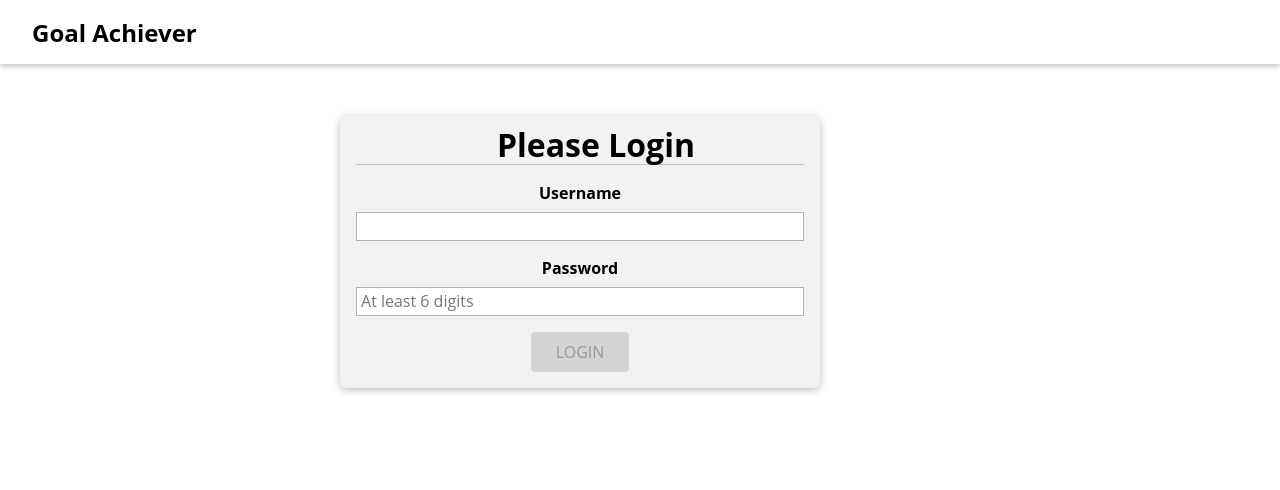
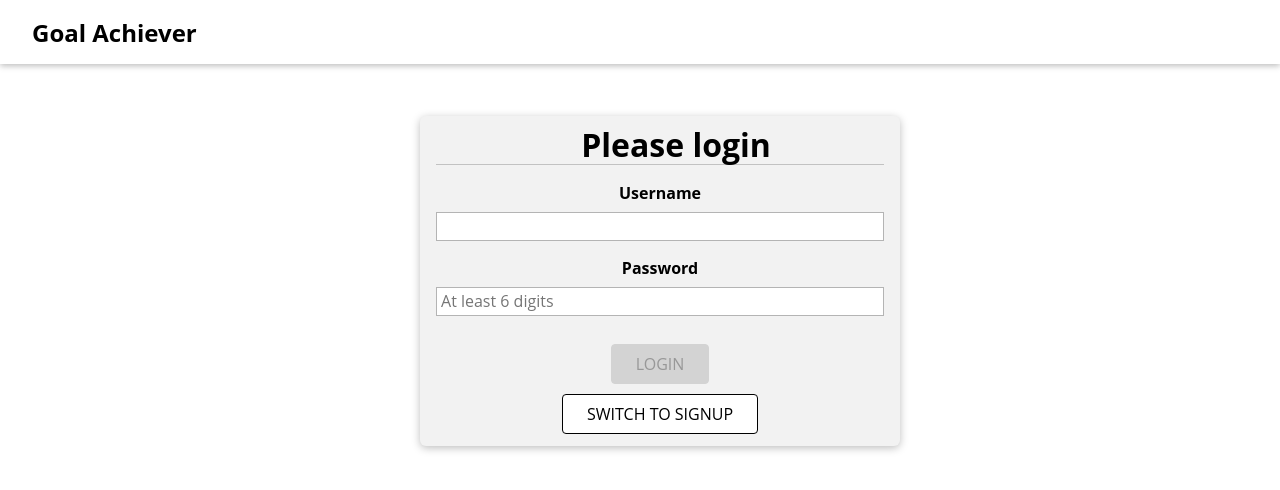
Before and after one commit to roeylrz/goal-achiever, a React (Create React App) app in the folder goal-achiever-client/: page /login in a window 1280 px wide. Shown: the top 490 px of the page. Built offline with nearby package versions, Linux system fonts and the light colour scheme; the HTML template or start-up script is replaced by a standard one.

Commit message:
Update Auth page

```diff
--- /dev/null
+++ b/goal-achiever-client/src/screens/auth/compoents/Footer.js
@@ -0,0 +1,27 @@
+import React from 'react';
+import Button from '../../../shared/components/formElements/Button';
+import classes from './Footer.module.scss';
+
+const Footer = ({ isValid, inLoginMode, switchLoginMode }) => {
+  const loginModeCaption = {
+    submitButton: 'SIGNUP',
+    changeModeButton: 'SWITCH TO LOGIN'
+  };
+  if (inLoginMode) {
+    loginModeCaption.submitButton = 'LOGIN';
+    loginModeCaption.changeModeButton = 'SWITCH TO SIGNUP';
+  }
+
+  return (
+    <div className={classes.Footer}>
+      <Button type="submit" disabled={!isValid}>
+        {loginModeCaption.submitButton}
+      </Button>
+      <Button onClick={switchLoginMode}>
+        {loginModeCaption.changeModeButton}
+      </Button>
+    </div>
+  );
+};
+
+export default Footer;
--- /dev/null
+++ b/goal-achiever-client/src/screens/auth/compoents/Footer.module.scss
@@ -0,0 +1,11 @@
+.Footer {
+  display: flex;
+  flex-direction: column;
+  align-items: center;
+  justify-content: space-between;
+  & Button {
+    &:not(:last-child) {
+      margin-bottom: 10px;
+    }
+  }
+}
--- /dev/null
+++ b/goal-achiever-client/src/screens/auth/hooks/auth-hook.js
@@ -0,0 +1,85 @@
+import { useState, useContext, useCallback } from 'react';
+import { AuthContext } from '../../../shared/context/auth-context';
+import { useForm } from '../../../shared/hooks/form-hook';
+import useHttpClient from '../../../shared/hooks/http-hook';
+
+const useHome = () => {
+  const auth = useContext(AuthContext);
+  const { error, sendRequest, clearError } = useHttpClient();
+  const [inLoginMode, setInLoginMode] = useState(true);
+  const [formState, inputHandler, setFormData] = useForm(
+    {
+      username: {
+        value: '',
+        isValid: false
+      },
+      password: {
+        value: '',
+        isValid: false
+      }
+    },
+    false
+  );
+
+  const authSubmitHandler = useCallback(
+    async (event) => {
+      event.preventDefault();
+      let url = '/users/login';
+      const paylaod = {
+        UserName: formState.inputs.username.value,
+        Password: formState.inputs.password.value
+      };
+      if (!inLoginMode) {
+        paylaod.FirstName = formState.inputs.firstname.value;
+        paylaod.LastName = formState.inputs.lastname.value;
+        url = '/users/signup';
+      }
+      const response = await sendRequest(url, 'POST', paylaod);
+      const { FirstName, LastName, token, userId } = response.data;
+      auth.login(userId, token, FirstName, LastName);
+    },
+    [formState, sendRequest, auth, inLoginMode]
+  );
+
+  const switchLoginMode = () => {
+    if (!inLoginMode) {
+      setFormData(
+        {
+          ...formState.inputs,
+          firstname: '',
+          lastname: ''
+        },
+        formState.inputs.username.isValid && formState.inputs.password.isValid
+      );
+    } else {
+      setFormData(
+        {
+          ...formState.inputs,
+          firstname: {
+            value: '',
+            isValid: false
+          },
+          lastname: {
+            value: '',
+            isValid: true
+          }
+        },
+        false
+      );
+    }
+    setInLoginMode((prevMode) => !prevMode);
+  };
+
+  return {
+    error,
+    formState,
+    inputHandler,
+    inLoginMode,
+    setInLoginMode,
+    authSubmitHandler,
+    switchLoginMode,
+    clearError
+  };
+};
+
+export default useHome;
--- a/goal-achiever-client/src/screens/auth/page/Auth.js
+++ b/goal-achiever-client/src/screens/auth/page/Auth.js
@@ -1,6 +1,7 @@
-import React from 'react';
-import { useForm } from '../../../shared/hooks/form-hook';
-import Button from '../../../shared/components/formElements/Button';
+import React, { useMemo } from 'react';
+import useHome from '../hooks/auth-hook';
+import ErrorModal from '../../../shared/components/UIElements/modal/ErrorModal';
+import Footer from '../compoents/Footer';
 import Card from '../../../shared/components/UIElements/card/Card';
 import Input from '../../../shared/components/formElements/Input';
 import {
@@ -10,27 +11,42 @@ import {
 import classes from './Auth.module.scss';
 
 const Auth = () => {
-  const [formState, inputHandler] = useForm(
-    {
-      username: {
-        value: '',
-        isValid: false
-      },
-      password: {
-        value: '',
-        isValid: false
-      }
-    },
-    false
-  );
+  const {
+    error,
+    clearError,
+    formState,
+    inputHandler,
+    inLoginMode,
+    switchLoginMode,
+    authSubmitHandler
+  } = useHome();
 
-  const authSubmitHandler = (event) => {
-    event.preventDefault();
-  };
-
-  return (
-    <form className={classes.Auth} onSubmit={authSubmitHandler}>
-      <Card headerLarge={'Please Login'}>
+  const loginRequest = `Please ${inLoginMode ? 'login' : 'signup'}`;
+  const content = useMemo(() => {
+    return (
+      <React.Fragment>
+        {!inLoginMode && (
+          <>
+            <Input
+              element="input"
+              id="firstname"
+              type="text"
+              label="First Name"
+              validators={[VALIDATOR_REQUIRE()]}
+              errorText="Please enter first name."
+              onInput={inputHandler}
+            />
+            <Input
+              element="input"
+              id="lastname"
+              type="text"
+              label="Last Name"
+              errorText="Please enter last name."
+              initialValid={true}
+              onInput={inputHandler}
+            />
+          </>
+        )}
         <Input
           id="username"
           element="input"
@@ -50,9 +66,24 @@ const Auth = () => {
           errorText="Please enter a valid title"
           onInput={inputHandler}
         />
-        <Button type="submit" disabled={!formState.isValid}>
-          LOGIN
-        </Button>
+      </React.Fragment>
+    );
+  }, [inputHandler, inLoginMode]);
+
+  return (
+    <form className={classes.Auth} onSubmit={authSubmitHandler}>
+      <ErrorModal error={error} onClear={clearError} />
+      <Card
+        headerLarge={loginRequest}
+        footer={
+          <Footer
+            isValid={formState.isValid}
+            inLoginMode={inLoginMode}
+            switchLoginMode={switchLoginMode}
+          />
+        }
+      >
+        {content}
       </Card>
     </form>
   );
--- a/goal-achiever-client/src/screens/auth/page/Auth.module.scss
+++ b/goal-achiever-client/src/screens/auth/page/Auth.module.scss
@@ -1,6 +1,6 @@
 @import 'stylesheets/main.scss';
 
 .Auth {
-  width: 40rem;
+  width: 30rem;
   margin: auto;
 }
```
